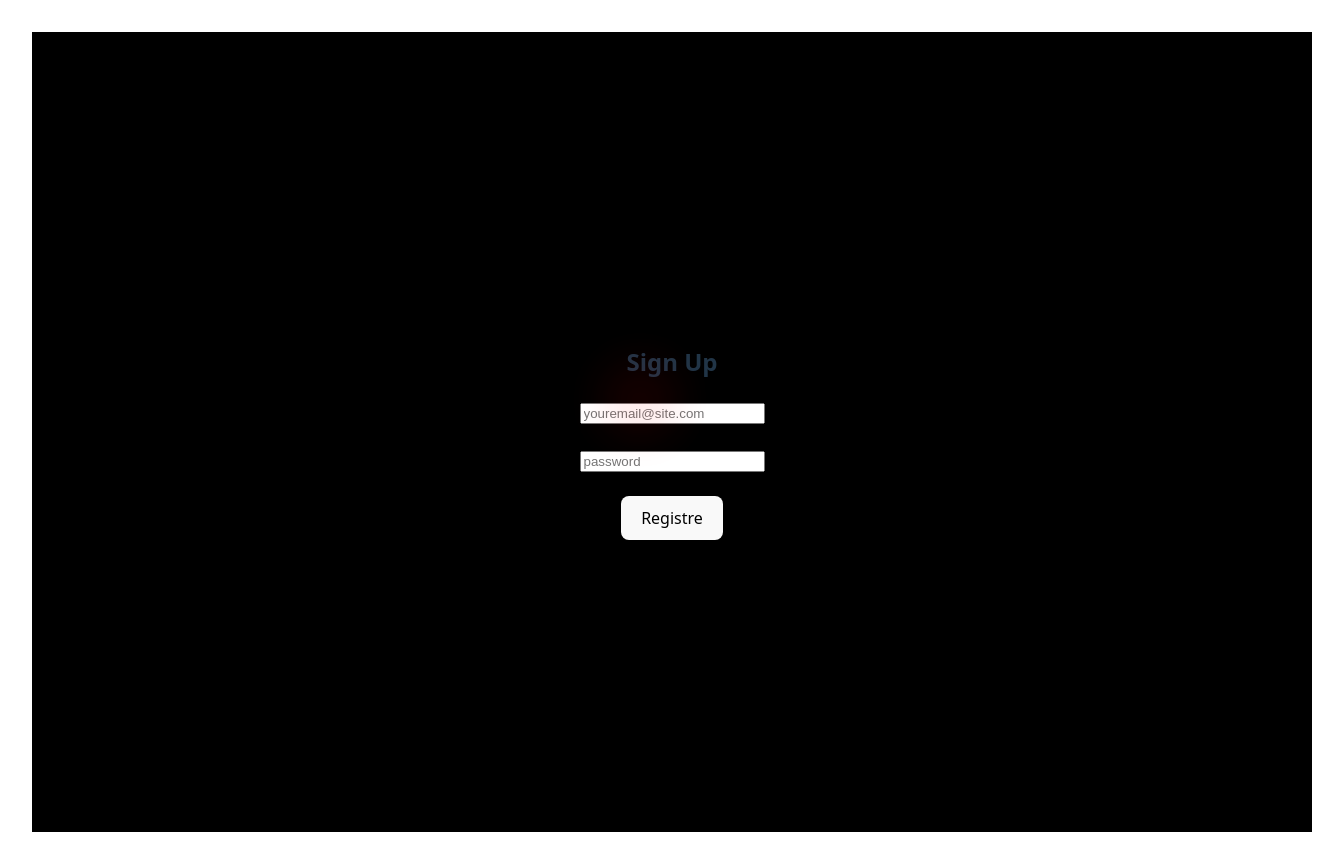
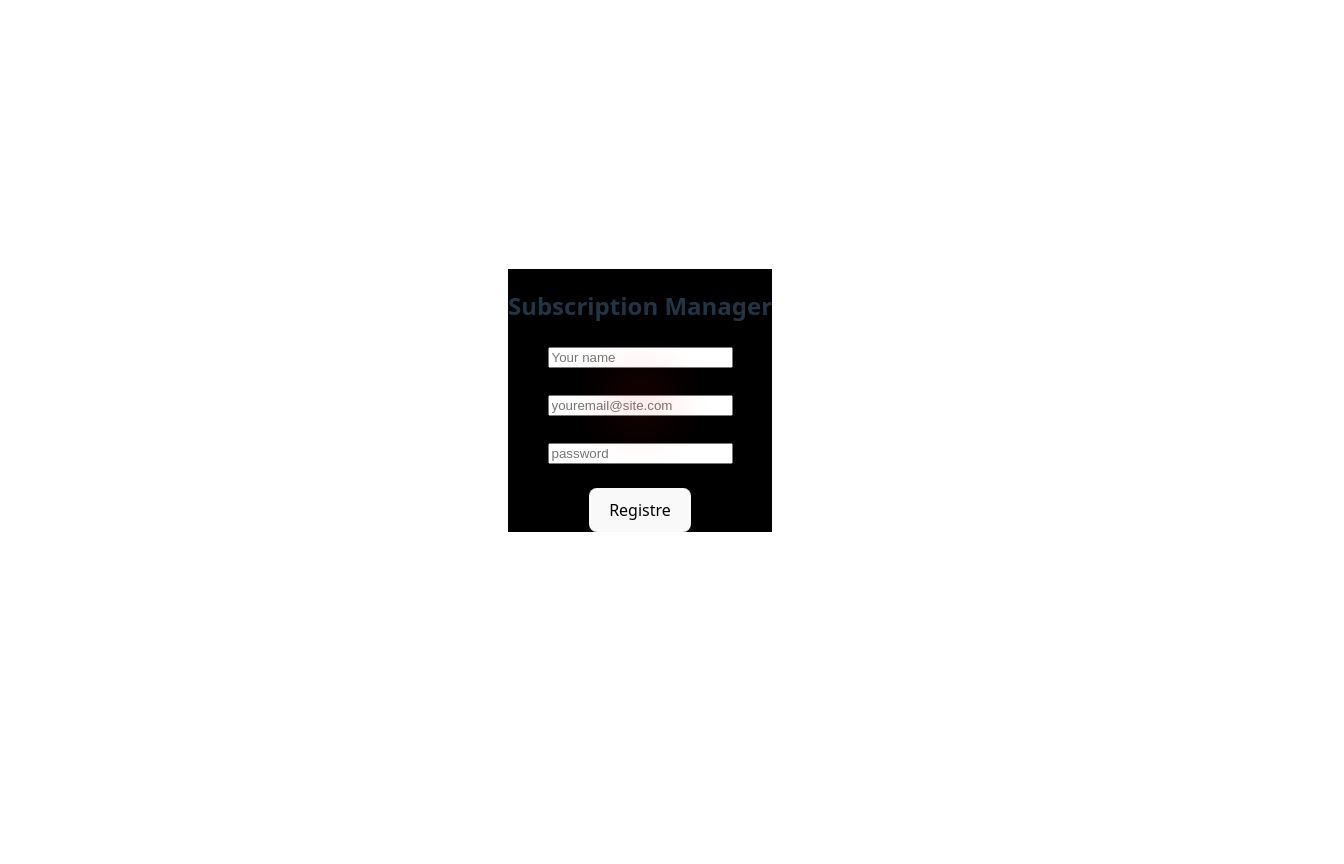
Before and after one commit to AlejandroDG1992/SubscriptionsManager, a React (Vite) app: page /SignUp in a window 1280 px wide. Shown: the whole page, 1344 px wide, since content can reach past the window. After the commit the page ends 800 px from the top, so only its background shows below. Built offline with nearby package versions, Linux system fonts and the light colour scheme.

Commit message:
Added new field to sign up and modify some styles

```diff
--- a/src/App.css
+++ b/src/App.css
@@ -1,5 +1,4 @@
 #root {
-  max-width: 1280px;
   margin: 0 auto;
   padding: 2rem;
   text-align: center;
@@ -21,8 +20,8 @@
 
 .background {
   position:initial; /* Mantiene el layout intacto */
-  width: 100vw;
-  height: 100vh;
+  width: 100%;
+  height: 100%;
   background: black;
   display: flex;
   align-items: center;
--- a/src/pages/Login.jsx
+++ b/src/pages/Login.jsx
@@ -60,8 +60,8 @@ function Login() {
       </form>
       <br />
       <p>
-        Don't have an account?
-        <Link to="/SignUp">¿No tienes cuenta? Regístrate</Link>
+        Don't have an account? <br/>
+        <Link to="/SignUp">Sign Up!</Link>
       </p>
     </div>
   );
--- a/src/pages/SignUp.jsx
+++ b/src/pages/SignUp.jsx
@@ -5,13 +5,15 @@ import { supabase } from "../DB/supabaseClient";
 function SignUp () {
         const [email, setEmail] = useState("");
         const [password, setPassword] = useState("");
+        const [name, setName] = useState("");
         const [tryMessage, setTryMessage] = useState("");
         const handleSubmit = async (e) => {
             e.preventDefault()
 
             const { data, error } = await supabase.auth.signUp({
                 email: email,
-                password: password
+                password: password,
+                user_metadata: { name: name }
               });
 
               if (error) {
@@ -24,10 +26,18 @@ function SignUp () {
         }
     return(
         <div>
-        <h2>Sign Up</h2>
+        <h2>Subscription Manager</h2>
 
         <form onSubmit={handleSubmit}>
-            <input type="email"
+            <input required type="name"
+            name = "name"
+            id = ""
+            placeholder="Your name"
+            onChange={(e) => setName(e.target.value)}
+            ></input>
+            <br/>
+            <br/>
+            <input required  type="email"
             name= "email"
             id=""
             placeholder="youremail@site.com"
@@ -35,7 +45,7 @@ function SignUp () {
             </input>
             <br/>
             <br/>
-            <input type="password"
+            <input required  type="password"
             name = "password"
             id = ""
             placeholder="password"
@@ -43,7 +53,6 @@ function SignUp () {
             ></input>
             <br/>
             <br/>
-
             {tryMessage && ( <p style={{color:"red", marginTop: "10px"}}> {tryMessage}</p> )}
 
             <button>
```
